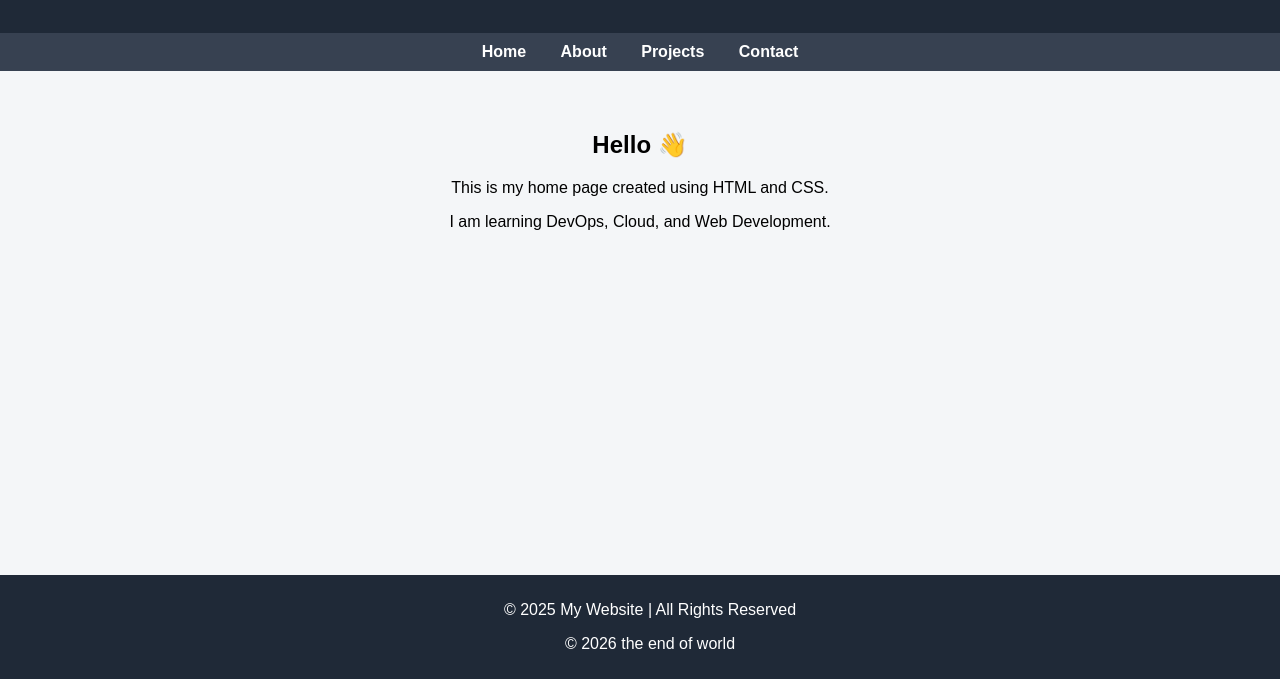
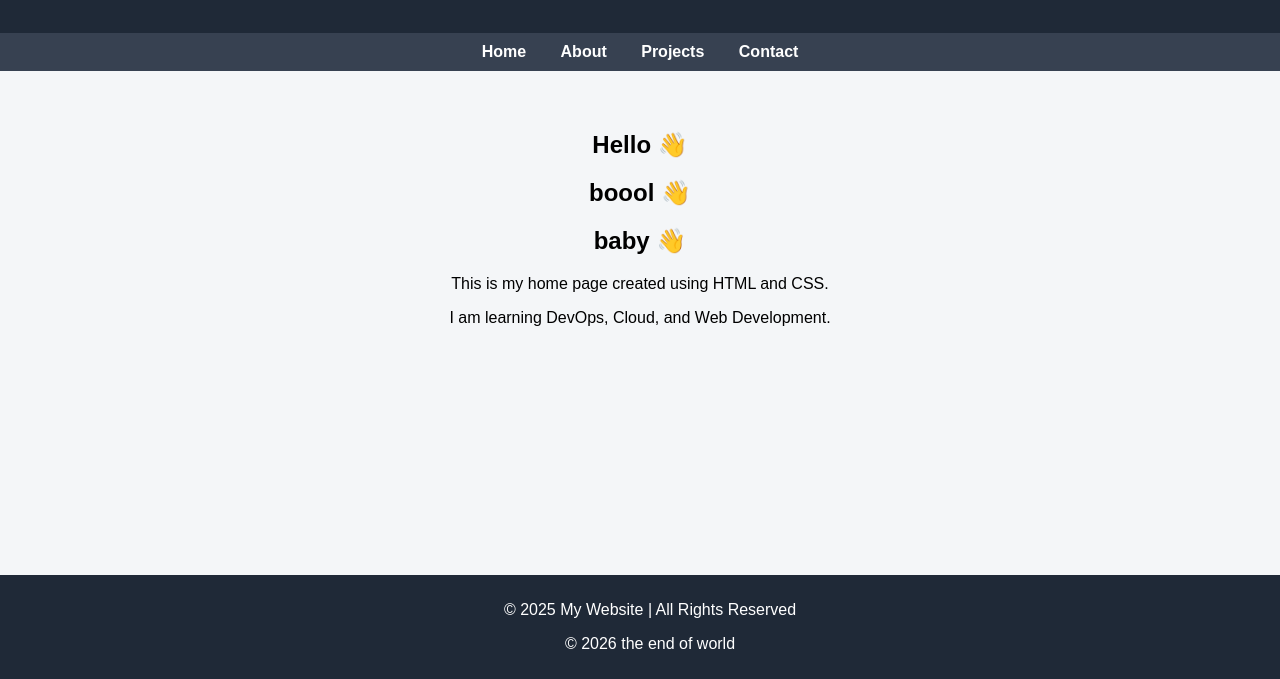
Before and after one commit to Arunjadhav9890/gira, a plain HTML site: page index.html in a window 1280 px wide. Shown: the part 121-800 px from the top of the page. Drawn offline with Linux system fonts and the light colour scheme.

Commit message:
this i v3 to  of index file

```diff
--- a/index.html
+++ b/index.html
@@ -66,6 +66,8 @@
 
     <div class="container">
         <h2>Hello 👋</h2>
+        <h2>boool 👋</h2>
+        <h2>baby 👋</h2>
         <p>This is my home page created using HTML and CSS.</p>
         <p>I am learning DevOps, Cloud, and Web Development.</p>
     </div>
```
